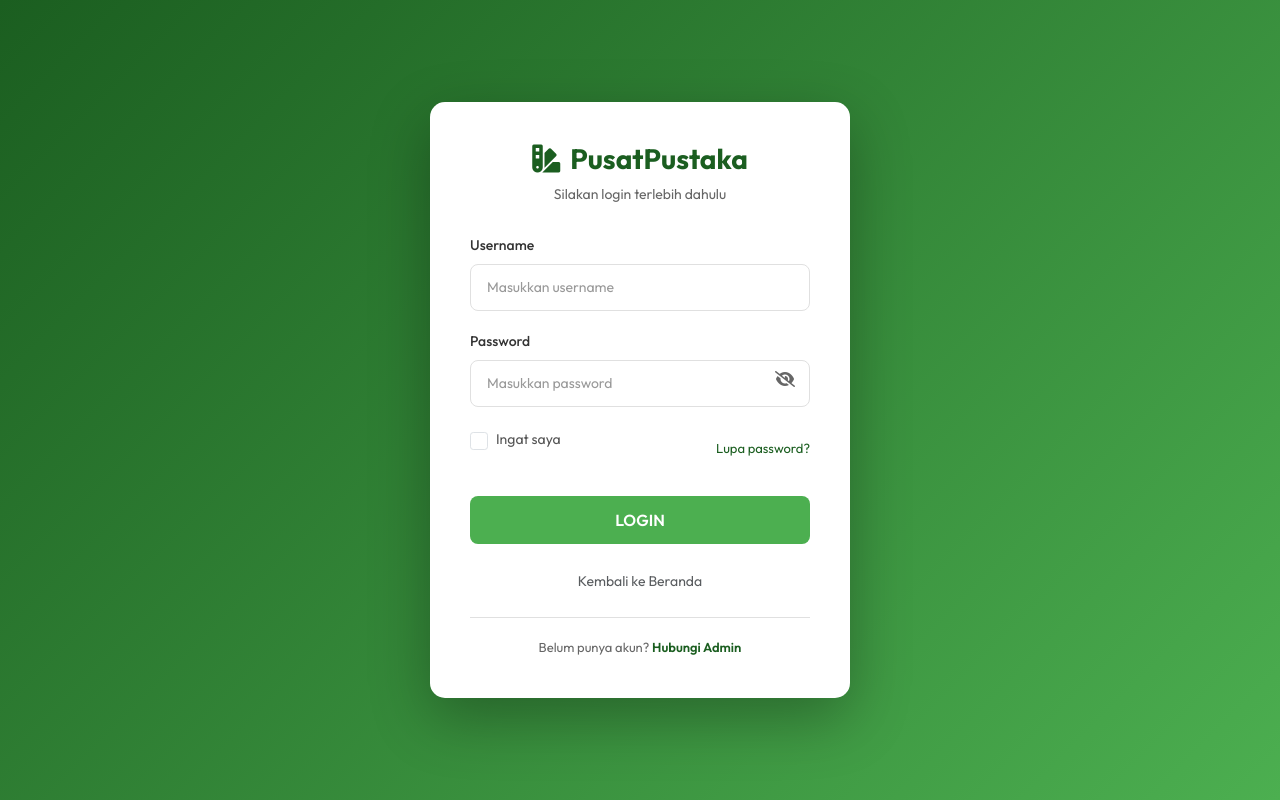
After one commit to mifthrizky/phpnative_pusatpustaka, a PHP site: page /login.php in a window 1280 px wide. The commit adds this page. Run offline with PHP 8.4, Linux system fonts and the light colour scheme.

Commit message:
nambah login

```diff
--- a/assets/style_index.css
+++ b/assets/style_index.css
@@ -2,7 +2,7 @@
   --premium-green: #1b5e20;
   --premium-green-light: #4caf50;
   --premium-green-dark: #003300;
-  --premium-gold: #c5a021;
+  --premium-gold: #ddb225;
 }
 
 body {
--- /dev/null
+++ b/config/db.php
@@ -0,0 +1,17 @@
+<?php
+
+// Variabel konfigurasi database
+$host = "localhost";
+$user = "root";
+$password = "";
+$db = "db_pusatpustaka";
+
+// Koneksi
+$koneksi = mysqli_connect($host, $user, $password, $db);
+
+// Cek koneksi
+if (!$koneksi) {
+    die("Koneksi gagal: " . mysqli_connect_error());
+} else {
+    // echo "Koneksi berhasil";
+}
--- a/database.sql
+++ b/database.sql
@@ -7,7 +7,7 @@ CREATE TABLE IF NOT EXISTS pengguna(
     id_pengguna INT PRIMARY KEY AUTO_INCREMENT,
     nama_lengkap VARCHAR(100) NOT NULL,
     username VARCHAR(50) NOT NULL UNIQUE,
-    pasword VARCHAR(255) NOT NULL,
+    password VARCHAR(255) NOT NULL,
     role ENUM('admin', 'petugas') NOT NULL,
     foto VARCHAR(255),
     dibuat_pada TIMESTAMP DEFAULT CURRENT_TIMESTAMP
--- a/index.php
+++ b/index.php
@@ -22,7 +22,7 @@
             <div class="container">
                 <a href="#" class="navbar-brand fw-bold text-success">
                     <i class="fa-solid fa-swatchbook"></i>
-                    Pusat Pustaka
+                    PusatPustaka
                 </a>
                 <button class="navbar-toggler" type="button" data-bs-toggle="collapse" data-bs-target="#navbarNav" aria-controls="navbarNav">
                     <span class="navbar-toggler-icon"></span>
@@ -36,7 +36,7 @@
                             <a href="#fitur" class="nav-link">Fitur</a>
                         </li>
                         <li class="nav-item ms-lg-3">
-                            <a href="#login" class="btn btn-success px-4 py-2 rounded-pill">Login Panel</a>
+                            <a href="login.php" class="btn btn-success px-4 py-2 rounded-pill">Login Panel</a>
                         </li>
                     </ul>
 
--- /dev/null
+++ b/login.php
@@ -0,0 +1,430 @@
+<?php
+session_start();
+require_once "config/db.php";
+
+// Cek jika sudah login, redirect ke dashboard
+if (isset($_SESSION['id_pengguna'])) {
+    header("Location: admin/dashboard.php");
+    exit();
+}
+
+$error = "";
+
+if (isset($_POST['login'])) {
+    $username = mysqli_real_escape_string($koneksi, $_POST['username']);
+    $password = mysqli_real_escape_string($koneksi, $_POST['password']);
+
+    $query = "SELECT * FROM pengguna WHERE username='$username'";
+    $result = mysqli_query($koneksi, $query);
+
+    if (mysqli_num_rows($result) === 1) {
+        $user = mysqli_fetch_assoc($result);
+        if (password_verify($password, $user['password'])) {
+            $_SESSION['id_pengguna'] = $user['id_pengguna'];
+            $_SESSION['nama_lengkap'] = $user['nama_lengkap'];
+            $_SESSION['username'] = $user['username'];
+            $_SESSION['password'] = $user['password'];
+            $_SESSION['role'] = $user['role'];
+            $_SESSION['foto'] = $user['foto'];
+
+            header("Location: admin/dashboard.php");
+            exit();
+        } else {
+            $error = "Password salah!";
+        }
+    } else {
+        $error = "Username tidak ditemukan!";
+    }
+}
+
+?>
+
+<!DOCTYPE html>
+<html lang="en">
+
+<head>
+    <meta charset="UTF-8">
+    <meta name="viewport" content="width=device-width, initial-scale=1.0">
+    <title>Login PusatPustaka</title>
+    <link rel="stylesheet" href="assets/css/bootstrap.min.css">
+    <!-- Google Fonts -->
+    <link href="https://fonts.googleapis.com/css2?family=Outfit:wght@100..900&display=swap" rel="stylesheet">
+
+    <!-- font awesome -->
+    <link rel="stylesheet" href="https://cdnjs.cloudflare.com/ajax/libs/font-awesome/6.0.0/css/all.min.css">
+
+    <style>
+        * {
+            margin: 0;
+            padding: 0;
+            box-sizing: border-box;
+        }
+
+        body {
+            font-family: "outfit", sans-serif;
+            background: linear-gradient(135deg, #1b5e20 0%, #4caf50 100%);
+            height: 100vh;
+            display: flex;
+            align-items: center;
+            justify-content: center;
+            overflow: hidden;
+        }
+
+        .login-container {
+            display: flex;
+            align-items: center;
+            justify-content: center;
+            width: 100%;
+            height: 100%;
+            padding: 20px;
+        }
+
+        .login-card {
+            background: white;
+            border-radius: 15px;
+            box-shadow: 0 20px 60px rgba(0, 0, 0, 0.3);
+            width: 100%;
+            max-width: 420px;
+            padding: 40px;
+            animation: slideUp 0.5s ease-out;
+        }
+
+        @keyframes slideUp {
+            from {
+                opacity: 0;
+                transform: translateY(30px);
+            }
+
+            to {
+                opacity: 1;
+                transform: translateY(0);
+            }
+        }
+
+        .login-header {
+            text-align: center;
+            margin-bottom: 30px;
+        }
+
+        .login-header h2 {
+            font-size: 28px;
+            font-weight: 700;
+            color: #1b5e20;
+            margin-bottom: 8px;
+            display: flex;
+            align-items: center;
+            justify-content: center;
+            gap: 10px;
+        }
+
+        .login-header p {
+            color: #666;
+            font-size: 14px;
+            margin: 0;
+        }
+
+        .form-group {
+            margin-bottom: 20px;
+        }
+
+        .form-label {
+            display: block;
+            margin-bottom: 8px;
+            color: #333;
+            font-weight: 500;
+            font-size: 14px;
+        }
+
+        .form-control {
+            width: 100%;
+            padding: 12px 16px;
+            border: 1.5px solid #e0e0e0;
+            border-radius: 8px;
+            font-size: 14px;
+            font-family: "outfit", sans-serif;
+            transition: all 0.3s ease;
+        }
+
+        .form-control:focus {
+            outline: none;
+            border-color: #1b5e20;
+            box-shadow: 0 0 0 3px rgba(27, 94, 32, 0.1);
+        }
+
+        .form-control::placeholder {
+            color: #999;
+        }
+
+        .form-check {
+            display: flex;
+            align-items: center;
+            margin-bottom: 20px;
+        }
+
+        .form-check input {
+            width: 18px;
+            height: 18px;
+            cursor: pointer;
+            accent-color: #1b5e20;
+        }
+
+        .form-check label {
+            margin-left: 8px;
+            cursor: pointer;
+            color: #555;
+            font-size: 14px;
+            margin-bottom: 0;
+        }
+
+        .form-footer {
+            display: flex;
+            justify-content: space-between;
+            align-items: center;
+            margin-bottom: 25px;
+            font-size: 13px;
+        }
+
+        .form-footer a {
+            color: #1b5e20;
+            text-decoration: none;
+            transition: color 0.3s ease;
+        }
+
+        .form-footer a:hover {
+            color: #4caf50;
+            text-decoration: underline;
+        }
+
+        .btn-login {
+            width: 100%;
+            padding: 12px;
+            background: #4caf50;
+            color: white;
+            border: none;
+            border-radius: 8px;
+            font-size: 16px;
+            font-weight: 600;
+            cursor: pointer;
+            transition: all 0.3s ease;
+            font-family: "outfit", sans-serif;
+        }
+
+        .btn-login:hover {
+            box-shadow: 0 10px 20px rgba(27, 94, 32, 0.3);
+        }
+
+        .btn-login:active {
+            transform: translateY(0);
+        }
+
+        .login-footer {
+            text-align: center;
+            margin-top: 25px;
+            padding-top: 20px;
+            border-top: 1px solid #e0e0e0;
+        }
+
+        .login-footer p {
+            color: #666;
+            font-size: 13px;
+            margin: 0;
+        }
+
+        .login-footer a {
+            color: #1b5e20;
+            text-decoration: none;
+            font-weight: 600;
+            transition: color 0.3s ease;
+        }
+
+        .login-footer a:hover {
+            color: #4caf50;
+        }
+
+        .alert {
+            padding: 12px 16px;
+            border-radius: 8px;
+            margin-bottom: 20px;
+            font-size: 14px;
+            border-left: 4px solid;
+        }
+
+        .alert-danger {
+            background-color: #ffebee;
+            color: #c62828;
+            border-left-color: #d32f2f;
+        }
+
+        .alert-success {
+            background-color: #e8f5e9;
+            color: #2e7d32;
+            border-left-color: #4caf50;
+        }
+
+        @media (max-width: 480px) {
+            .login-card {
+                padding: 30px 20px;
+            }
+
+            .login-header h2 {
+                font-size: 24px;
+            }
+        }
+
+        /* Eye Password */
+        .password-group {
+            position: relative;
+        }
+
+        /* Hide icon mata bawaan browser */
+        input::-ms-reveal,
+        input::-ms-clear {
+            display: none;
+        }
+
+        /* Styling icon mata kustom */
+        .toggle-password {
+            position: absolute;
+            right: 15px;
+            top: 40px;
+            cursor: pointer;
+            color: #666;
+            transition: color 0.3s ease;
+        }
+
+        .toggle-password:hover {
+            color: #2c342d;
+        }
+
+        .form-control[type="password"],
+        .form-control[type="text"] {
+            padding-right: 40px;
+        }
+    </style>
+</head>
+
+<body>
+    <div class="login-container">
+        <div class="login-card">
+            <!-- Header -->
+            <div class="login-header">
+                <h2>
+                    <i class="fa-solid fa-swatchbook"></i>
+                    PusatPustaka
+                </h2>
+                <p>Silakan login terlebih dahulu</p>
+            </div>
+
+            <?php if ($error): ?>
+                <div class="alert alert-danger">
+                    <?php echo $error; ?>
+                </div>
+            <?php endif ?>
+
+            <!-- Alert Messages -->
+            <div id="alertContainer"></div>
+
+            <!-- Login Form -->
+            <form action="" method="POST" id="loginForm">
+                <!-- Username -->
+                <div class="form-group">
+                    <label for="username" class="form-label">Username</label>
+                    <input
+                        type="text"
+                        class="form-control"
+                        id="username"
+                        name="username"
+                        placeholder="Masukkan username"
+                        autocomplete="username">
+                </div>
+
+                <!-- Password -->
+                <div class="form-group password-group">
+                    <label for="password" class="form-label">Password</label>
+                    <input type="password" class="form-control" id="password" name="password" placeholder="Masukkan password" autocomplete="current-password">
+                    <i class="fa-solid fa-eye-slash toggle-password" id="togglePassword"></i>
+                </div>
+
+                <!-- Remember Me & Forgot Password -->
+                <div class="form-footer">
+                    <div class="form-check">
+                        <input
+                            type="checkbox"
+                            class="form-check-input"
+                            id="rememberMe"
+                            name="rememberMe">
+                        <label class="form-check-label" for="rememberMe">Ingat saya</label>
+                    </div>
+                    <a href="#" onclick="alert('Fungsi reset password akan datang'); return false;">Lupa password?</a>
+                </div>
+
+                <!-- Login Button -->
+                <button type="submit" name="login" class="btn-login">LOGIN</button>
+            </form>
+
+            <div class="text-center mt-4">
+                <a href="index.php" class="text-muted text-decoration-none small">Kembali ke Beranda</a>
+            </div>
+
+            <!-- Footer -->
+            <div class="login-footer">
+                <p>Belum punya akun? <a href="#" onclick="alert('Hubungi administrator untuk registrasi'); return false;">Hubungi Admin</a></p>
+            </div>
+        </div>
+    </div>
+
+    <script>
+        // Form validation
+        document.getElementById('loginForm').addEventListener('submit', function(e) {
+            const username = document.getElementById('username').value.trim();
+            const password = document.getElementById('password').value;
+
+            if (username === '') {
+                e.preventDefault();
+                showAlert('Username tidak boleh kosong', 'danger');
+                return false;
+            }
+
+            if (password === '') {
+                e.preventDefault();
+                showAlert('Password tidak boleh kosong', 'danger');
+                return false;
+            }
+
+            if (password.length < 4) {
+                e.preventDefault();
+                showAlert('Password minimal 4 karakter', 'danger');
+                return false;
+            }
+        });
+
+        function showAlert(message, type) {
+            const alertContainer = document.getElementById('alertContainer');
+            const alertDiv = document.createElement('div');
+            alertDiv.className = `alert alert-${type}`;
+            alertDiv.textContent = message;
+            alertContainer.innerHTML = '';
+            alertContainer.appendChild(alertDiv);
+
+            // Auto remove after 5 seconds
+            setTimeout(() => {
+                alertDiv.remove();
+            }, 5000);
+        }
+
+        // Toggle password visibility
+        const togglePassword = document.getElementById('togglePassword');
+        const passwordInput = document.getElementById('password');
+
+        togglePassword.addEventListener('click', function() {
+            const type = passwordInput.getAttribute('type') === 'password' ? 'text' : 'password';
+            passwordInput.setAttribute('type', type);
+
+            // Ubah tampilan icon
+            this.classList.toggle('fa-eye');
+            this.classList.toggle('fa-eye-slash');
+        });
+    </script>
+</body>
+
+</html>
--- /dev/null
+++ b/logout.php
@@ -0,0 +1,6 @@
+<?php
+session_start();
+session_unset();
+session_destroy();
+header("Location: login.php");
+exit();
```
Also changed, not shown: admin/dashboard.php (added, +20 -0 lines), seeder.php (added, +63 -0 lines).
